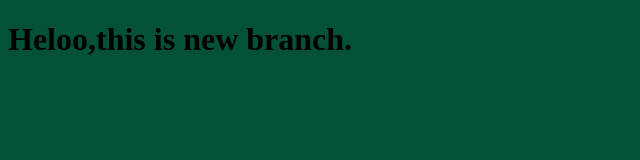
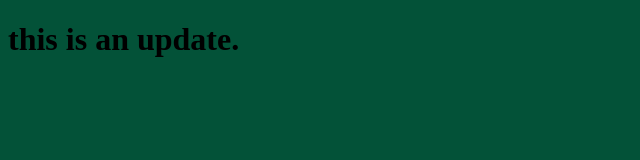
Before and after one commit to Abdulmaliktest/myproject, a plain HTML site: page index.html in a window 1280 px wide. Shown: the whole page, without its empty margins (0-640 px from the left). Drawn offline with Linux system fonts and the light colour scheme.

Commit message:
edit the html file

```diff
--- a/index.html
+++ b/index.html
@@ -8,7 +8,7 @@
     <link rel="stylesheet" href="style.css">
 </head>
 <body>
-<h1>Heloo,this is new branch.</h1>
+<h1>this is an update.</h1>
     <script src="app.js"></script>
 </body>
 </html>
```
